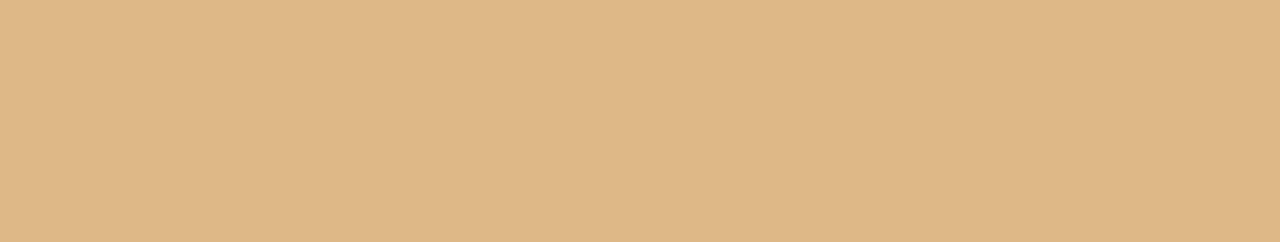
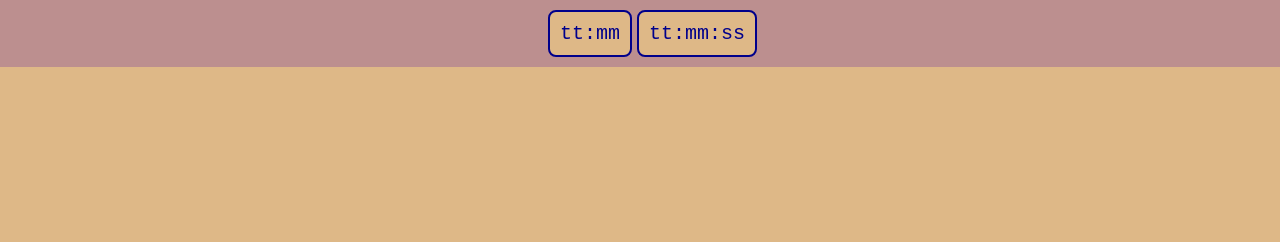
Before and after one commit to anttitolonen/kello, a website built with Vite: page index.html in a window 1280 px wide. Shown: the top 242 px of the page. Built offline with nearby package versions, Linux system fonts and the light colour scheme.

Commit message:
Näyttävä käyttöliittymä.

```diff
--- a/index.html
+++ b/index.html
@@ -9,6 +9,10 @@
 </head>
 <body>
     <script type="module" src="/src/main.ts"></script>
-    <div id="currentTime">alkjf</div>
+    <div id="settingsPanel">
+        <div class="settingsButton">tt:mm</div>
+        <div class="settingsButton">tt:mm:ss</div>
+    </div>
+    <div id="currentTime">Tarkista onko selaimesi kykenevä ajamaan JavaScriptiä</div>
 </body>
 </html>
--- a/src/main.ts
+++ b/src/main.ts
@@ -40,3 +40,21 @@ setInterval(() => {
 if (currentTimeElement) {
     currentTimeElement.textContent = getCurrentTime();
 }
+
+// Add button event listeners
+const hhmmButton = document.querySelectorAll('.settingsButton')[0];
+const hhmmssButton = document.querySelectorAll('.settingsButton')[1];
+
+hhmmButton?.addEventListener('click', () => {
+    appState.timeFormat = 'hh:mm';
+    if (currentTimeElement) {
+        currentTimeElement.textContent = getCurrentTime();
+    }
+});
+
+hhmmssButton?.addEventListener('click', () => {
+    appState.timeFormat = 'hh:mm:ss';
+    if (currentTimeElement) {
+        currentTimeElement.textContent = getCurrentTime();
+    }
+});
--- a/src/style.css
+++ b/src/style.css
@@ -10,3 +10,35 @@ html, body { height: 100%; margin: 0; }
     font-size: 30vmin;
     font-family: 'Courier New', Courier, monospace;
 }
+
+#settingsPanel {
+    position: absolute;
+    display: flex;
+    flex-direction: row;
+    padding: 10px;
+    width: 100%;
+    justify-content: center;
+    transition: background-color 1s;
+}
+
+.settingsButton {
+    margin-left: 5px;
+    padding: 10px;
+    font-size: 20px;
+    cursor: pointer;
+    border-radius: 8px;
+    border: 2px solid darkblue;
+    color: darkblue;
+    background-color: burlywood;
+    font-family: 'Courier New', Courier, monospace;
+    opacity: 0;
+    transition: opacity 1s;
+}
+
+#settingsPanel:hover .settingsButton {
+    opacity: 1;
+}
+
+#settingsPanel:hover {
+    background-color: rosybrown;
+}
```
